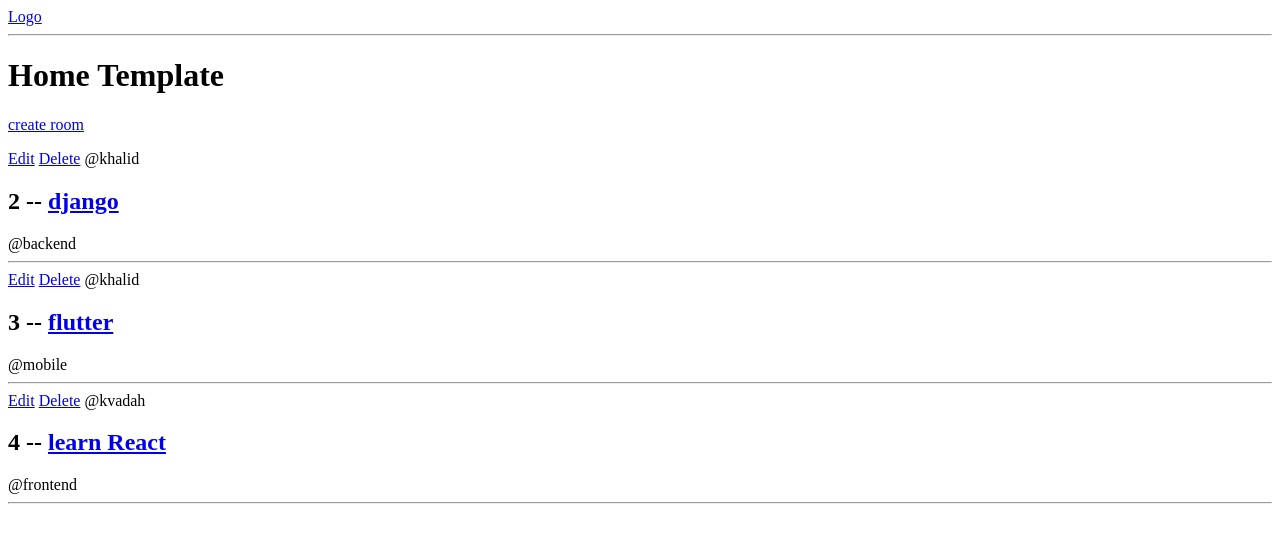
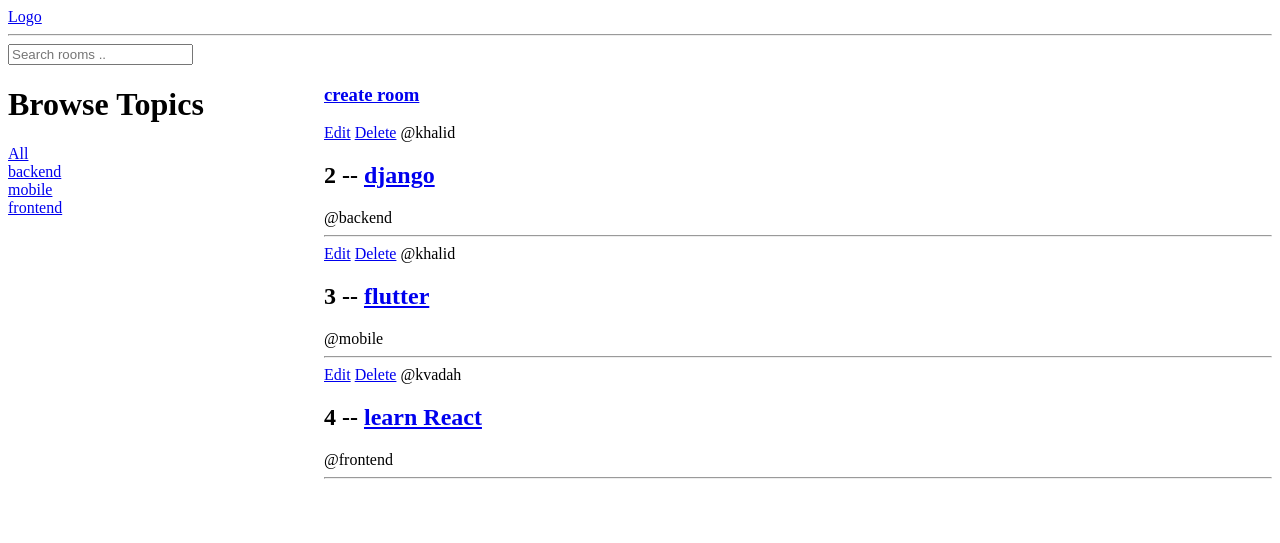
Before and after one commit to kvadah/studybud, a Django app: page / in a window 1280 px wide. Shown: the top 543 px of the page. Run offline with Django 5.2, Linux system fonts and the light colour scheme; data comes from the database, SQL or seed files in the repository.

Commit message:
adding search functionality based on either user input or specified toics

```diff
--- a/base/views.py
+++ b/base/views.py
@@ -1,16 +1,25 @@
 from django.shortcuts import render, redirect
-from .models import Room
+from .models import Room, Topic
+from django.db.models import Q
 from .form import RoomForm
 # Create your views here.
 
 
 def home(request):
-    rooms = Room.objects.all()
-    return render(request, 'home.html', {'rooms': rooms})
+    q = request.GET.get('q') if request.GET.get('q') != None else ''
+    topics = Topic.objects.all()
+    rooms = Room.objects.filter(
+        Q(topic__name__icontains=q) |
+        Q(name__icontains=q) |
+        Q(description__icontains=q))
+    context = {'rooms': rooms, 'topics': topics}
+    return render(request, 'home.html', context)
 
 
 def room(request, pk):
+
     room = Room.objects.get(id=pk)
+
     context = {'room': room}
 
     return render(request, "room.html", context)
@@ -44,7 +53,6 @@ def updateRoom(request, pk):
 def deleteRoom(request, pk):
     room = Room.objects.get(id=pk)
 
-
     if request.method == 'POST':
         room.delete()
         return redirect('home')
--- a/templates/home.html
+++ b/templates/home.html
@@ -1,11 +1,29 @@
 {% extends 'main.html' %}
 
+{% block content %}
+<style>
+    .home-container{
+        display: grid;
+        grid-template-columns: 1fr 3fr;
+    }
+</style>
 
-{% block content %}
-<H1>Home Template </H1>
+<div class="home-container">
+    <div>
+        <h1>Browse Topics</h1>
+         <div>
+         <a href="{% url 'home' %}">All</a>
+     </div>
+         {% for topic in topics %}
+     <div>
+         <a href="{% url 'home' %}?q={{topic.name}}">{{topic.name}}</a>
+     </div>
+      {% endfor %}
+
+    </div>
 
   <div>
-<a href="{% url 'create-room' %}"><p>create room</p></a>
+    <a href="{% url 'create-room' %}"><h3>create room</h3></a>
         {% for room in  rooms %}
     <div>
         <a href="{% url 'update-room' room.id %}"><span>Edit</span></a>
@@ -19,4 +37,9 @@
         {% endfor %}
   </div>
 
+
+</div>
+
+
+
 {% endblock content %}
--- a/templates/navbar.html
+++ b/templates/navbar.html
@@ -1,2 +1,6 @@
 <a href="/"><hl>Logo</hl></a>
 <hr>
+
+<form method="GET" action="{% url 'home' %}">
+    <input type="text"  name="q" placeholder="Search rooms ..">
+</form>
```
Lines whose indentation alone changed are shown as unchanged.
